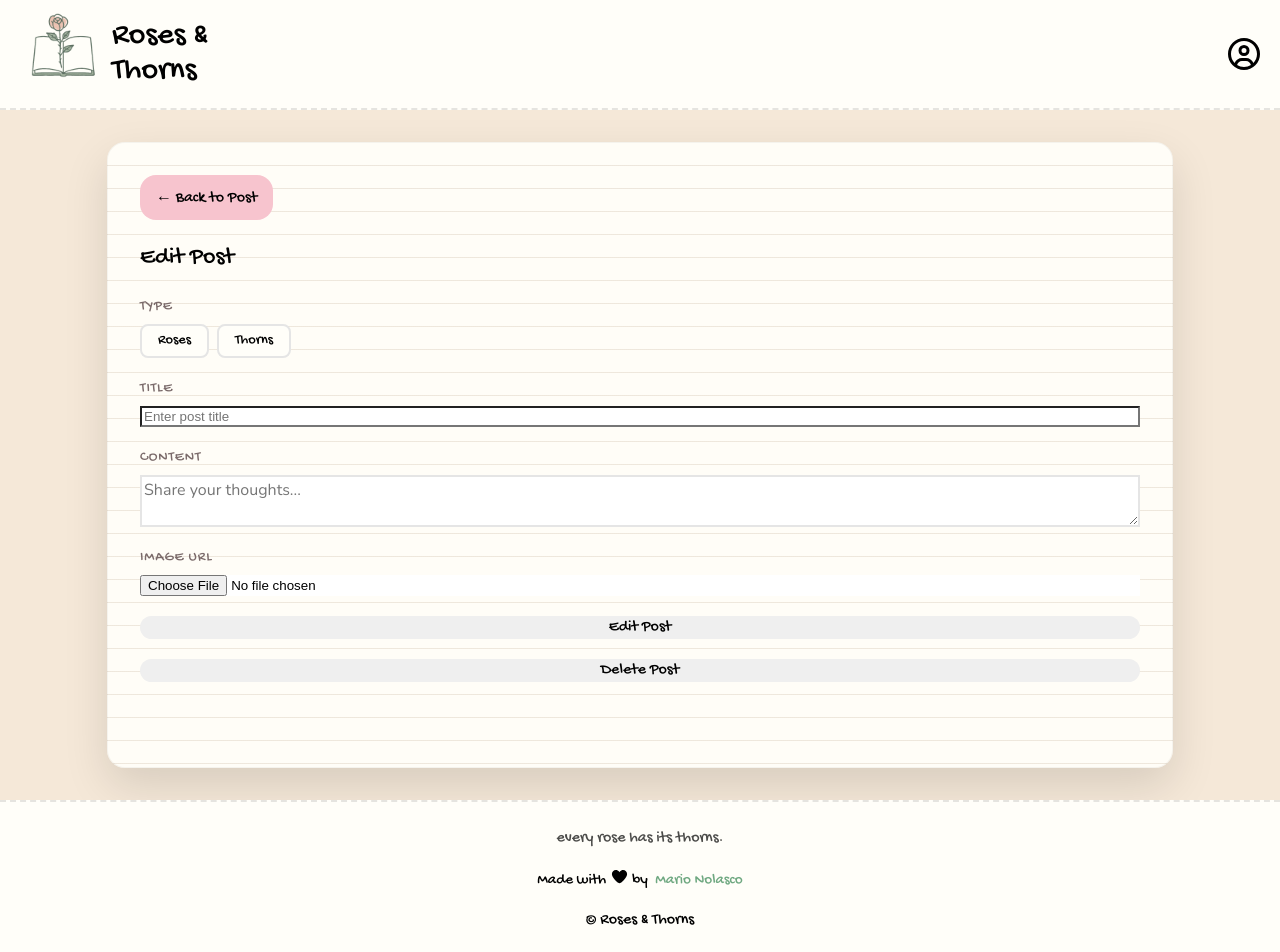
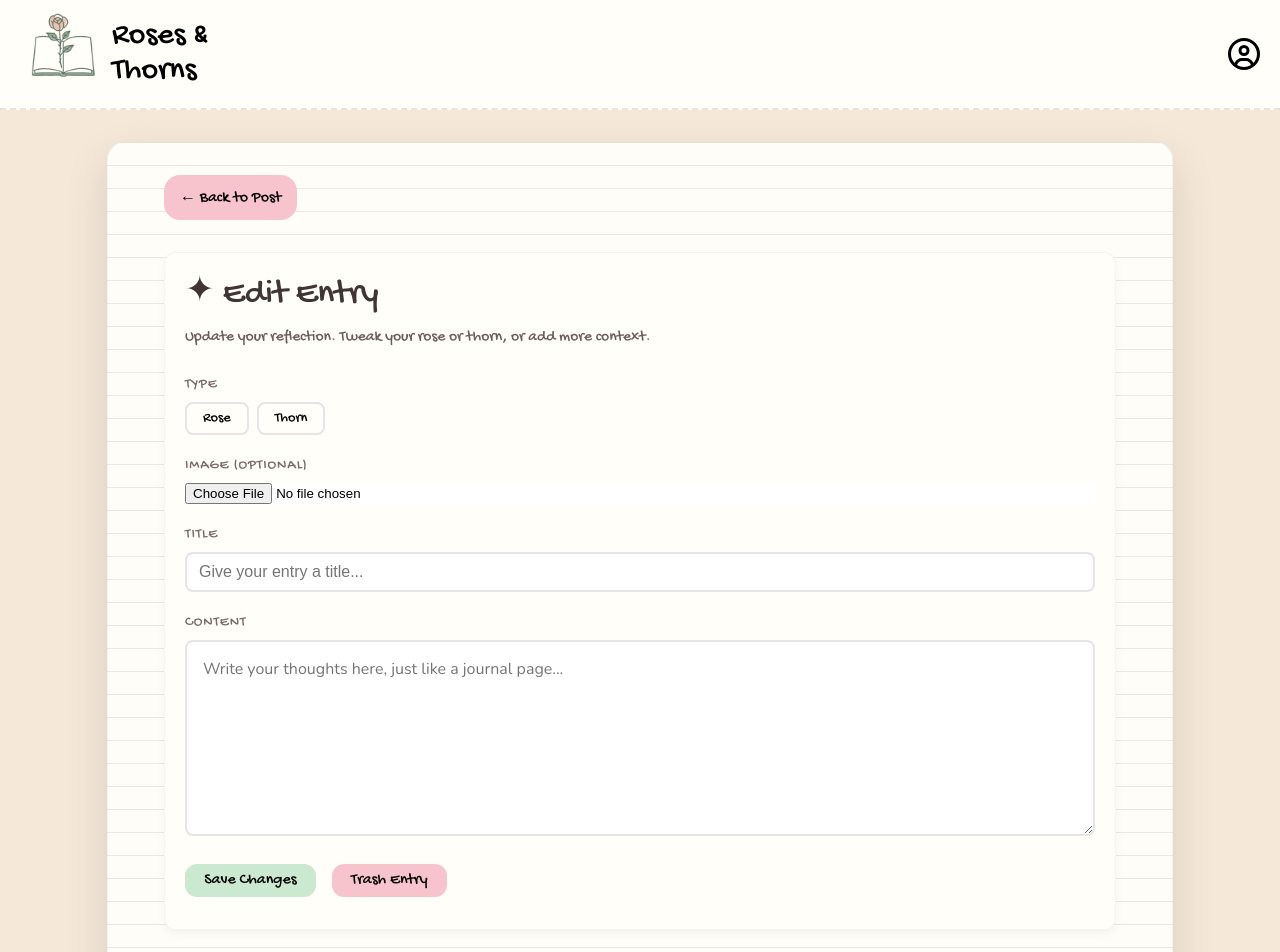
Before and after one commit to mmari0c/roses-and-thorns, a React (Vite) app: page /edit-post/1 in a window 1280 px wide. Shown: the top 952 px of the page. Built offline with nearby package versions, Linux system fonts and the light colour scheme; no server answers; the database is empty; a web font is replaced by a local one.

Commit message:
Updated create/edit UI, fixed likes and comments

```diff
--- a/src/components/PostDetails.jsx
+++ b/src/components/PostDetails.jsx
@@ -103,21 +103,24 @@ const PostDetails = () => {
          console.log("Upvoting post ID:", post.id);
          const newUpvotes = post.upvotes + 1;
 
+         // Update in database
          setPost((prev) => ({ ...prev, upvotes: newUpvotes }));
 
          // Update in database
-         const { data, error } = await supabase
-            .from('posts')
-            .update({ upvotes: newUpvotes })
-            .eq('id', post.id);
+
+         const { data, error } = await supabase.rpc("increment_post_upvotes", {
+           p_post_id: post.id,
+         });
 
          if (error) {
-            console.error("Error updating upvotes:", error);
+           console.error("Error incrementing upvotes:", error);
+           // rollback if you want:
+           setPost((prev) => ({ ...prev, upvotes: prev.upvotes - 1 }));
          }
    }
 
-   const deletePost = async (event) => {
-      event.preventDefault();
+   const deletePost = async () => {
+      // event.preventDefault();
 
       await supabase
          .from('posts')
@@ -140,9 +143,8 @@ const PostDetails = () => {
                <div className="post-info">
                   <div className="post-header">
                      <div className="post-detail-header">
-                        <h3>{post.title}</h3>
+                        <p>by {post.username}</p>
                         <p className={`${post.type}-header`}>{post.type}</p>
-
                      </div>
                      {post && currentUser?.id === post.user_id ? (
                      <>
@@ -154,7 +156,7 @@ const PostDetails = () => {
                         </button>
 
                         {menuOpen && (
-                           <div className="user-dropdown post-dropdown">
+                        <div className="user-dropdown post-dropdown">
                            <Link
                               to={`/edit-post/${post.id}`}
                               state={post}
@@ -163,11 +165,12 @@ const PostDetails = () => {
                               Edit
                            </Link>
 
-                           <button onClick={() => deletePost(post.id)}>
-                              Delete
+                           <button onClick={() => deletePost()}>
+                              Trash
                            </button>
-                           </div>
+                        </div>
                         )}
+
                      </>
                      ) : (
                      <>
@@ -178,10 +181,11 @@ const PostDetails = () => {
                      </>
                      )}
                   </div>
-                  <img src={`${post.image_url}`} alt="Post" />
-                  {/* <h3>{post.title}</h3> */}
+                  {post.image_url && (
+                     <img src={`${post.image_url}`} alt="" />
+                  )}
+                  <h3>{post.title}</h3>
                   <p className="post-contents">{post.content}</p>
-                  <p>by {post.username}</p>
                </div>
                <div className="comment-section">
                   <div className="comment-input-wrapper">
--- a/src/index.css
+++ b/src/index.css
@@ -55,6 +55,7 @@
 
 }
 
+
 a {
   font-weight: 500;
   text-decoration: inherit;
@@ -82,6 +83,7 @@ button {
   cursor: pointer;
   transition: border-color 0.25s;
   color: black;
+  background-color: #e5e5e5;
 }
 
 /* @media (prefers-color-scheme: light) {
@@ -112,3 +114,7 @@ textarea {
 select {
   color: black;
 }
+
+a {
+  color: black;
+}
--- a/src/routes/CreatePost.css
+++ b/src/routes/CreatePost.css
@@ -13,7 +13,6 @@
  /* Main "journal page" container */
  .create-post-container.entry-paper {
    position: relative;
-   overflow: hidden;
    background: #fffef9;
    border-radius: 12px;
   padding: 1rem 1.25rem;
@@ -69,6 +68,17 @@
    font-size: 1rem;
  }
 
+ .preview-image-container img {
+      /* width: -webkit-fill-available; */
+      max-width: -webkit-fill-available;
+      width: 30rem;
+      /* justify-content: center; */
+      /* align-items: center; */
+      /* height: auto; */
+      max-height: 30rem;
+      object-fit: cover;
+ }
+
  /* Main entry textarea */
  .entry-textarea {
    min-height: 160px;
@@ -84,6 +94,49 @@
    display: inline-flex;
    gap: 0.5rem;
  }
+
+ .type-option {
+  position: relative;
+  display: inline-block;
+  overflow: visible; /* this prevents clipping */
+}
+
+.tooltip {
+  position: absolute;
+  bottom: 110%;
+  left: 50%;
+  transform: translateX(-50%);
+  background: #fffdf7;
+  color: #4b4b4b;
+  font-size: 0.85rem;
+  padding: 0.4rem 0.6rem;
+  border-radius: 8px;
+  border: 1px solid rgba(0,0,0,0.1);
+  box-shadow: 0 4px 10px rgba(0,0,0,0.12);
+  width: max-content;
+  max-width: 200px;
+  text-align: center;
+
+  opacity: 0;
+  visibility: hidden;
+  transition: opacity 0.2s ease, visibility 0.2s ease;
+  z-index: 9999;
+}
+
+/* Show tooltip on hover or when active */
+.type-option:hover .tooltip {
+  opacity: 1;
+  visibility: visible;
+}
+
+.type-option:focus-within .tooltip.rose {
+  background-color: var(--rose-accent);
+}
+
+.type-option:focus-within .tooltip.thorn {
+  background-color: var(--thorn-accent);
+}
+
 
  .rose-type,
  .thorn-type {
@@ -122,9 +175,30 @@
    background-color: var(--thorn-accent);
  }
 
-   .submit-entry:hover {
-      background-color: var(--thorn-strong);
-   }
+  .submit-entry:hover {
+    background-color: var(--thorn-strong);
+  }
+
+ .delete-button {
+    background-color: var(--rose-accent);
+  }
+
+  .delete-button:hover {
+    background-color: var(--rose-strong);
+  }
+
+  .edit-buttons {
+    display: flex;
+    gap: 1rem;
+    margin-bottom: 1rem;
+  }
+
+  .error-message {
+    display: flex;
+    align-items: center;
+    gap: 0.5rem;
+    color: #d9534f; /* Bootstrap's danger color */
+  }
 
 @media (max-width: 600px) {
    .create-page {
--- a/src/routes/CreatePost.jsx
+++ b/src/routes/CreatePost.jsx
@@ -1,6 +1,8 @@
 import "./CreatePost.css";
 import { useState } from "react";
 import { supabase } from "../client";
+import { FontAwesomeIcon } from "@fortawesome/react-fontawesome";
+import { faCircleExclamation } from "@fortawesome/free-solid-svg-icons";
 
 function CreatePost() {
 
@@ -10,6 +12,7 @@ function CreatePost() {
   const [postData, setPostData] = useState({
     type: "", title: "", content: "", image_url: ""
   });
+  const [error, setError] = useState(null);
 
   const handleChange = (e) => {
     console.log(e.target.name, e.target.value);
@@ -61,6 +64,12 @@ function CreatePost() {
 
     event.preventDefault();
 
+    if (!postData.type || (postData.type !== "Rose" && postData.type !== "Thorn")){
+  // show an error and stop
+    setError("Please choose Rose or Thorn before submitting.");
+      return;
+    }
+
     const { data: userData, error: userError } = await supabase.auth.getUser();
 
     if (userError || !userData?.user) {
@@ -68,6 +77,13 @@ function CreatePost() {
       // ChANGE TO REDIRECT TO LOGIN AND SHOW MESSAGE
       return;
     }
+
+    if (!postData.type) {
+  // show an error and stop
+    setError("Please choose Rose or Thorn before submitting.");
+      return;
+    }
+
 
     const user = userData.user;
     const userId = user.id;
@@ -103,9 +119,29 @@ function CreatePost() {
     </p>
 
     <form className="create-post-form" onSubmit={CreatePost}>
+
+    <div className="form-item">
+        <label>Image (Optional)</label>
+
+        {
+          postData.image_url && (
+            <div className="preview-image-container">
+              <img src={postData.image_url} alt="Preview" className="preview-image"/>
+            </div>
+          )
+        }
+
+        <input
+          type="file"
+          accept="image/*"
+          onChange={handleFileChange}
+        />
+      </div>
+
       <div className="form-item">
         <label>Type</label>
         <div className="create-type">
+        <div className="type-option">
           <button
             className={`rose-type ${postData.type === "Rose" ? "active" : ""}`}
             name="type"
@@ -113,9 +149,12 @@ function CreatePost() {
             value="Rose"
             onClick={handleChange}
           >
-            Roses
+            Rose
           </button>
+          <span className="tooltip rose">A positive moment or highlight from your day.</span>
+        </div>
 
+        <div className="type-option">
           <button
             className={`thorn-type ${postData.type === "Thorn" ? "active" : ""}`}
             name="type"
@@ -123,8 +162,11 @@ function CreatePost() {
             value="Thorn"
             onClick={handleChange}
           >
-            Thorns
+            Thorn
           </button>
+          <span className="tooltip thorn">A challenge or difficult moment you want to reflect on.</span>
+        </div>
+
         </div>
       </div>
 
@@ -136,6 +178,7 @@ function CreatePost() {
           name="title"
           placeholder="Give your entry a title..."
           onChange={handleChange}
+          required
         />
       </div>
 
@@ -146,21 +189,21 @@ function CreatePost() {
           name="content"
           placeholder="Write your thoughts here, just like a journal page..."
           onChange={handleChange}
+          required
         ></textarea>
       </div>
-
-      <div className="form-item">
-        <label>Image</label>
-        <input
-          type="file"
-          accept="image/*"
-          onChange={handleFileChange}
-        />
+      <div className="edit-buttons">
+        <button className="edit-button submit-entry" type="submit">
+          Submit Entry
+        </button>
       </div>
 
-      <button className="edit-button submit-entry" type="submit">
-        Submit Entry
-      </button>
+      { error && (
+        <div className="error-message">
+          <FontAwesomeIcon icon={faCircleExclamation}/>
+          <p className="error-message">{error}</p>
+        </div>
+      )}
     </form>
   </div>
 </div>
--- a/src/routes/EditPost.jsx
+++ b/src/routes/EditPost.jsx
@@ -2,6 +2,8 @@ import "./CreatePost.css";
 import { useState, useEffect } from "react";
 import { supabase } from "../client";
 import { useParams, useLocation } from "react-router";
+import { FontAwesomeIcon } from "@fortawesome/react-fontawesome";
+import { faCircleExclamation } from "@fortawesome/free-solid-svg-icons";
 
 function EditPost() {
 
@@ -14,6 +16,7 @@ function EditPost() {
    content: "",
    image_url: ""
  });
+  const [error, setError] = useState(null);
 
  useEffect(() => {
    // 1. If post was passed through route state
@@ -127,50 +130,116 @@ function EditPost() {
 
 
   return (
-    <div>
-      <button className="create-post-button" onClick={() => window.history.back()}>
+<div className="create-page">
+  <button
+    className="create-post-button back-button"
+    onClick={() => window.history.back()}
+  >
     &larr; Back to Post
   </button>
-    <div className="create-post-container">
 
-     <h2>Edit Post</h2>
-     <form className="create-post-form">
+  <div className="create-post-container entry-paper">
+    <h2 className="entry-header">✦ Edit Entry</h2>
+    <p className="entry-subtitle">
+      Update your reflection. Tweak your rose or thorn, or add more context.
+    </p>
+
+    <form className="create-post-form" onSubmit={updatePost}>
       <div className="form-item">
-          <label>
-          Type
-        </label>
+        <label>Type</label>
         <div className="create-type">
-            <button className={`rose-type ${postData.type === "Rose" ? "active" : ""}`} name="type" type="button" value="Rose" onClick={handleChange}>
-                    Roses
+          <div className="type-option">
+            <button
+              className={`rose-type ${postData.type === "Rose" ? "active" : ""}`}
+              name="type"
+              type="button"
+              value="Rose"
+              onClick={handleChange}
+            >
+              Rose
             </button>
+            <span className="tooltip rose">
+              A positive moment or highlight from your day.
+            </span>
+          </div>
 
-            <button className={`thorn-type ${postData.type === "Thorn" ? "active" : ""}`} name="type" type="button" value="Thorn" onClick={handleChange}>
-                    Thorns
+          <div className="type-option">
+            <button
+              className={`thorn-type ${postData.type === "Thorn" ? "active" : ""}`}
+              name="type"
+              type="button"
+              value="Thorn"
+              onClick={handleChange}
+            >
+              Thorn
             </button>
+            <span className="tooltip thorn">
+              A challenge or difficult moment you want to reflect on.
+            </span>
           </div>
         </div>
+      </div>
+
       <div className="form-item">
-          <label> Title</label>
-          <input value={`${postData.title}`} type="text" name="title" placeholder="Enter post title" onChange={handleChange} />
+      {
+          postData.image_url && (
+            <div className="preview-image-container">
+              <img src={postData.image_url} alt="Preview" className="preview-image"/>
             </div>
-        <div className="form-item">
-          <label>Content</label>
-          <textarea value={`${postData.content}`} name="content" placeholder="Share your thoughts..." onChange={handleChange}></textarea>
-        </div>
-      <div className="form-item">
-       <label>Image URL</label>
+          )
+        }
+        <label>Image (Optional)</label>
         <input
           type="file"
           accept="image/*"
           onChange={handleFileChange}
         />
       </div>
-      <button className="edit-button" type="submit" onClick={updatePost}>Edit Post</button>
-      <button className="delete-button" type="button" onClick={deletePost}>Delete Post</button>
+
+      <div className="form-item">
+        <label>Title</label>
+        <input
+          className="entry-title"
+          type="text"
+          name="title"
+          placeholder="Give your entry a title..."
+          value={postData.title}
+          onChange={handleChange}
+          required
+        />
+      </div>
+
+      <div className="form-item">
+        <label>Content</label>
+        <textarea
+          className="entry-textarea"
+          name="content"
+          placeholder="Write your thoughts here, just like a journal page..."
+          value={postData.content}
+          onChange={handleChange}
+          required
+        ></textarea>
+      </div>
+
+      <div className="edit-buttons">
+        <button className="edit-button submit-entry" type="submit">
+          Save Changes
+        </button>
+        <button className="submit-entry delete-button" onClick={deletePost}>
+          Trash Entry
+        </button>
+      </div>
+
+      {error && (
+        <div className="error-message">
+          <FontAwesomeIcon icon={faCircleExclamation} />
+          <p className="error-message">{error}</p>
+        </div>
+      )}
     </form>
   </div>
+</div>
 
-    </div>
 
   );
  }
```
Also changed, not shown: src/components/PostCard.css (+7 -0 lines), src/components/PostCard.jsx (+15 -8 lines), src/components/PostDetails.css (+16 -6 lines). Lines whose indentation alone changed are shown as unchanged.
